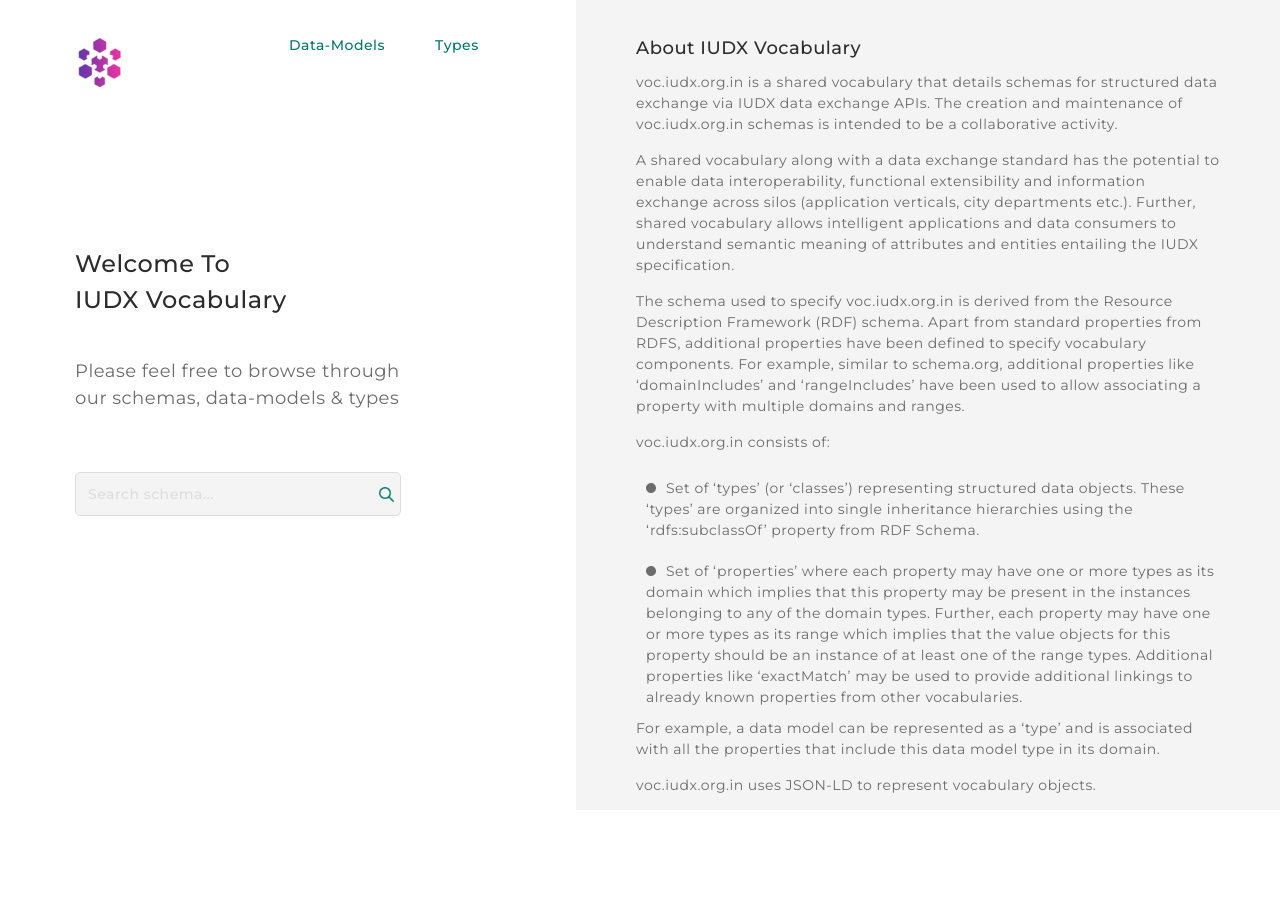
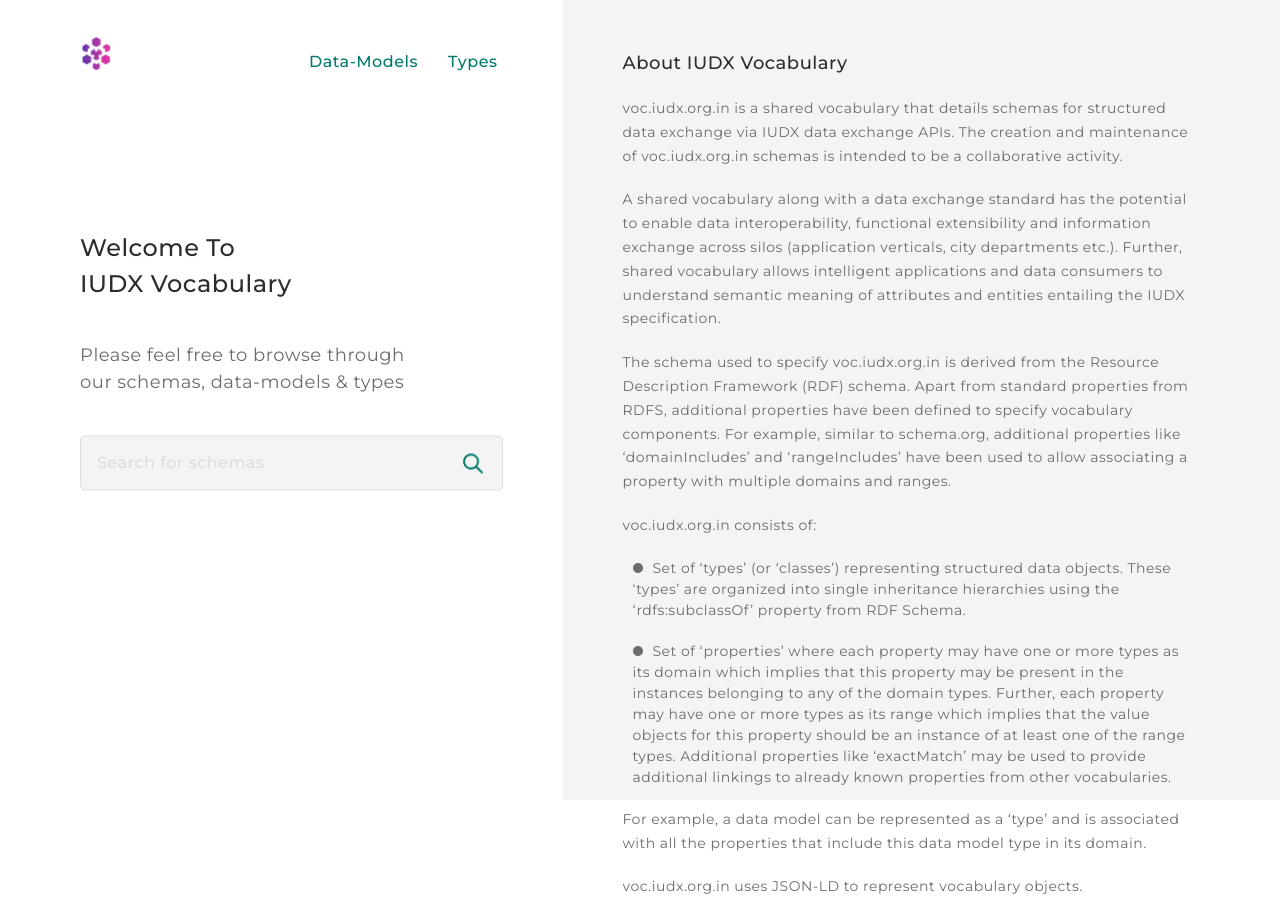
Before and after one commit to datakaveri/iudx-voc-ui, an Angular app: page / in a window 1280 px wide. Before the commit the page ends 800 px from the top, so only its background shows below. Built offline with nearby package versions, Linux system fonts and the light colour scheme.

Commit message:
revamped homepage, updated css for schema-details page, updated code

```diff
--- a/src/app/home/home.component.html
+++ b/src/app/home/home.component.html
@@ -1,48 +1,34 @@
-<div class="split left">
-  <div class="logo__container header">
+<div class="home-container">
+  <div class="left-container">
      <div class="navbar">
-      <a href="/"><img src="/assets/iudx_logo.png" class="logo" /></a>&nbsp;
-      <nav>
-        <ul class="navList">
-          <li>
+        <div class="logo"><a href="/"><img src="/assets/iudx_logo.png" class="logo" /></a></div>
+        <div class="nav-group">
+           <div class="model-div">
               <a (click)= "goToDataModels()" class="navLink">Data-Models</a>
-          </li>
-          <li>
+           </div>
+           <div class=type-div>
               <a (click)= "goToEntities()" class="navLink">Types</a>
-          </li>
-        </ul>
-      </nav>
-    </div>
-    <h1>
-      Welcome To<br />
-      IUDX Vocabulary
-    </h1>
-    <h2>
-      Please feel free to browse through<br />
-      our schemas, data-models & types
-    </h2>
-    <div class="searchBox-container">
-      <form name="form" action="#" autocomplete="off">
-        <div class="searchBox">
-          <input
-            list="dropdown"
-            name="dropdown"
-            type="text"
-            placeholder="Search schema..."
-          />
-          <button>
-            <img src="assets/search.png" />
-          </button>
-        </div>
-      </form>
            </div>
         </div>
      </div>
-
-<div class="split right">
+     <div class="center-content">
+        <h1> Welcome To<br />
+           IUDX Vocabulary
+        </h1>
+        <p> Please feel free to browse through<br />
+           our schemas, data-models & types
+        </p>
+        <div class="search-div">
+           <input autocomplete="off" placeholder="Search for schemas" type="text">
+           <div class="search-icon">
+              <img src="assets/search.png" alt="search" >
+           </div>
+        </div>
+     </div>
+  </div>
+  <div class="right-container">
      <h1>About IUDX Vocabulary</h1>
-  <p>
-    voc.iudx.org.in is a shared vocabulary that details schemas for structured
+     <p> voc.iudx.org.in is a shared vocabulary that details schemas for structured
         data exchange via IUDX data exchange APIs. The creation and maintenance of
         voc.iudx.org.in schemas is intended to be a collaborative activity.
      </p>
@@ -65,13 +51,13 @@
      <p>voc.iudx.org.in consists of:</p>
      <ul>
         <li>
-      <img class="bullet" src="/assets/bullet.png" />Set of ‘types’ (or
+           <img src="/assets/bullet.png" />Set of ‘types’ (or
            ‘classes’) representing structured data objects. These ‘types’ are
            organized into single inheritance hierarchies using the ‘rdfs:subclassOf’
            property from RDF Schema.
         </li>
         <li>
-      <img class="bullet" src="/assets/bullet.png" />Set of ‘properties’ where
+           <img src="/assets/bullet.png" />Set of ‘properties’ where
            each property may have one or more types as its domain which implies that
            this property may be present in the instances belonging to any of the
            domain types. Further, each property may have one or more types as its
@@ -87,3 +73,4 @@
      </p>
      <p>voc.iudx.org.in uses JSON-LD to represent vocabulary objects.</p>
   </div>
+</div>
--- a/src/app/home/home.component.scss
+++ b/src/app/home/home.component.scss
@@ -1,122 +1,53 @@
+.home-container {
+	width: 100%;
+	display: flex;
+	height: 100%;
+	.left-container {
+		width: 45%;
 		.navbar {
 			padding-top: 25px;
+			padding-left: 80px;
 			padding-right: 30px;
-}
-.split {
-  // align-self: flex-end;
-  // height: 100%;
-  width: 55%;
-  position: fixed;
-  // z-index: 1;
-  // top: 0;
-  overflow-x: hidden;
-  padding-top: 10px;
-}
-
-/* Control the left side */
-.left {
-  // left: 0;
-  // background-color: var(--white);
-  padding-left: 75px;
-
-  h1 {
-    padding-top: 150px;
-    font-size: 24px;
-    font-weight: 500;
-  }
-  h2 {
-    padding-top: 40px;
-    font-size: 18px;
-    color: var(--tertiary);
+			background-color: var(--white);
+			display: flex;
 		}
 		.logo {
-    width: 50px;
-  }
-
-  .logo__container a {
-    display: inline-block;
-  }
-  nav {
-    display: flex;
-    width: 250px;
-    position: relative;
-    float: right;
-    padding-right: 210px;
-  }
-
-  .navList {
-    width: 100%;
-    display: flex;
-    //  justify-content: space-between;
-    // align-items: center;
-    // height: 66px;
-
-    li a {
-      display: block;
-      font-weight: 500;
-      font-size: 14px;
-      line-height: 20px;
-      color: var(--highlight);
-      padding-right: 50px;
+			width: 10%;
+			padding-top: 5px;
+			img {
+				width: 80%;
 			}
 		}
-
-  .searchBox {
-    padding-left: 75px;
+		.nav-group {
 			display: flex;
-    align-items: center;
-    border: 1px solid var(--border);
-    border-radius: 5px;
-    padding: 12px 12px;
-    margin: 25px 0;
-    width: 300px;
-    background-color: var(--off-white);
-    &-container {
-      position: relative;
-      margin-top: 60px;
+			width: 90%;
+			justify-content: flex-end;
+			padding-right: 35px;
+			padding-top: 25px;
+			.type-div {
+				margin-left: 30px;
 			}
-
-    input {
-      border: none;
-      width: 100%;
-      height: 100%;
-      background-color: var(--off-white);
-    }
-
 			a {
-      width: 18%;
-      font-weight: 600;
-      opacity: 0.8;
-    }
-
-    button {
-      width: 3%;
-      display: flex;
-      background: none;
-      border: none;
-    }
-
-    img {
-      height: 15px;
+				color: var(--highlight);
+				font-weight: 500;
+				font-size: 16px;
 			}
 		}
 	}
-
-/* Control the right side */
-.right {
-  height: 100%;
-  right: 0;
+	.right-container {
+		padding-top: 25px;
+		padding-right: 30px;
+		width: 55%;
 		background-color: var(--off-white);
 		h1 {
 			font-size: 18px;
 			font-weight: 500;
-    padding-left: 60px;
-    padding-top: 25px;
-    padding-bottom: 10px;
+			padding: 25px 30px 20px 60px;
 		}
 		p {
 			font-size: 14px;
-    padding-bottom: 15px;
+			line-height: 1.7;
+			padding-bottom: 20px;
 			padding-left: 60px;
 			padding-right: 60px;
 			color: var(--tertiary);
@@ -125,34 +56,62 @@
 		ul {
 			margin-left: 10px;
 		}
-  .bullet {
-    padding-right: 10px;
-  }
 		li {
 			color: var(--tertiary);
 			font-size: 14px;
-    padding: 10px;
-    padding-left: 60px;
-    padding-right: 60px;
+			padding: 0px 60px 20px 60px;
+			img {
+				padding-right: 10px;
+			}
+		}
 	}
 }
 
-@media only screen and (max-width: 1200px) {
-  .searchBox {
-    width: 75%;
+.type-div {
+	.nav-link {
+		margin-left: 30px;
 	}
 }
-@media only screen and (min-width: 1920px) {
-  .searchBox {
-    width: 75%;
+
+.center-content {
+	position: absolute;
+	width: 35%;
+	top: 45%;
+	padding-left: 80px;
+	transform: translateY(-50%);
+	h1 {
+		font-size: 24px;
+		font-weight: 500;
 	}
-  .left {
-    nav {
-      padding-right: 310px;
+	p {
+		padding-top: 40px;
+		font-size: 18px;
+		color: var(--tertiary);
+	}
+	.search-div {
+		width: 90%;
+		display: flex;
+		margin-top: 40px;
+		input {
+			width: 100%;
+			max-width: 500px;
+			outline: none;
+			border: 1px solid var(--border);
+			padding: 16px 16px;
+			border-radius: 5px;
+			background-color: var(--off-white);
+		}
+		.search-icon {
+			display: flex;
+			margin-left: -40px;
+			align-items: center;
+			img {
+				height: 20px;
 			}
 		}
 	}
-/* If you want the content centered horizontally and vertically */
-// .centered {
-//   position: absolute;
-// }
+}
+
+ ::placeholder {
+	font-size: 16px;
+}
--- a/src/app/schema-details-types/schema-details-types.component.html
+++ b/src/app/schema-details-types/schema-details-types.component.html
@@ -38,17 +38,17 @@
     <h1>Examples</h1>
     <div class="tab_div">
       <ul *ngFor = "let example of code; let i=index">
-          <li >
+          <li>
             {{ label + (i + 1) }}
           </li>
       </ul>
     </div>
     <div class="button-group-container">
-      <div class="button-group">
-        <div *ngFor = "let example of code" class="copy-btn">
+      <div *ngFor = "let example of code" class="button-group">
+        <div  class="copy-btn">
           <a (click)="copy(example)">Copy</a>
         </div>
-        <div *ngFor="let example of code" class="playground-btn">
+        <div  class="playground-btn">
           <a (click)="getJson(example)" href="{{ jsonQuery }}" target="_blank">Open in Playground</a>
         </div>
       </div>
--- a/src/app/schema-details-types/schema-details-types.component.scss
+++ b/src/app/schema-details-types/schema-details-types.component.scss
@@ -45,8 +45,9 @@
     .button-group-container{
 
         background-color: var(--off-white);
-        width:100%;
+        width:calc(100% - 2px);
         height:50px;
+        border:1px solid var(--border);
 
         .button-group{
             display:flex;
```
Lines whose indentation alone changed are shown as unchanged.
